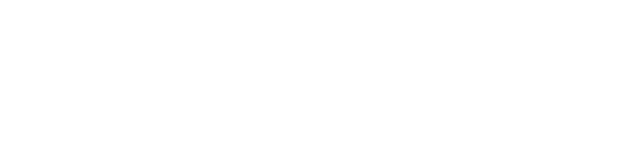
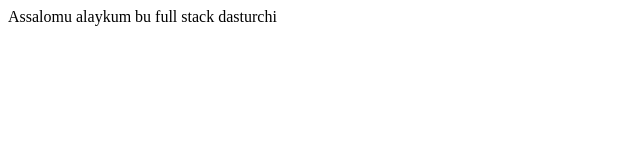
Before and after one commit to FULLSTACK07/Js, a plain HTML site: page index.html in a window 1280 px wide. Shown: the whole page, without its empty margins (0-640 px from the left). Drawn offline with Linux system fonts and the light colour scheme.

Commit message:
Full stack

```diff
--- a/index.html
+++ b/index.html
@@ -7,6 +7,6 @@
     <title>Document</title>
 </head>
 <body>
-
+    Assalomu alaykum bu full stack dasturchi
 </body>
 </html>
```
